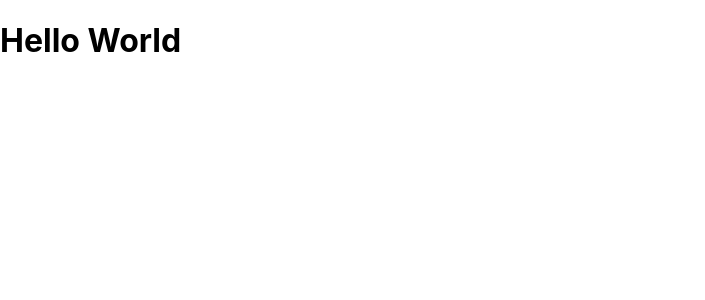
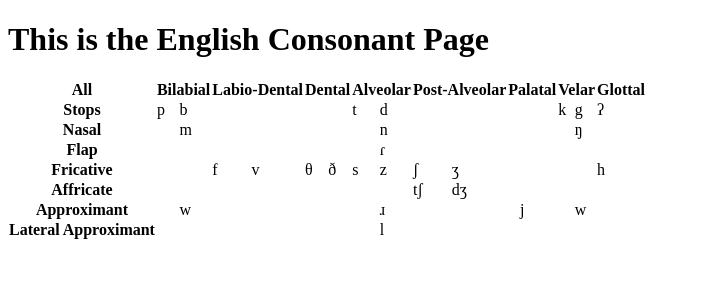
Before and after one commit to Lim-Stanley/fighting-phonetics, a React (Create React App) app: page /english-consonants in a window 1280 px wide. Shown: the top 300 px of the page, without its empty margins (0-705 px from the left). Built offline with nearby package versions, Linux system fonts and the light colour scheme.

Commit message:
IPA Chart With Row/Column Selection Implemented

```diff
--- a/package.json
+++ b/package.json
@@ -8,6 +8,7 @@
     "@testing-library/user-event": "^13.5.0",
     "react": "^18.2.0",
     "react-dom": "^18.2.0",
+    "react-router-dom": "^6.3.0",
     "react-scripts": "5.0.1",
     "web-vitals": "^2.1.4"
   },
--- a/src/App.js
+++ b/src/App.js
@@ -1,8 +1,18 @@
+// Want to first set up pages
+import { BrowserRouter as Router, Route, Routes } from "react-router-dom";
+import EngCons from "./components/EngCons";
+import HomePage from "./components/HomePage";
+
 function App() {
   return (
-    <div>
-      <h1>Hello World</h1>
-    </div>
+    <Router>
+      <div>
+        <Routes>
+          <Route path="/" element={<HomePage />} />
+          <Route path="/english-consonants" element={<EngCons />} />
+        </Routes>
+      </div>
+    </Router>
   );
 }
 
--- /dev/null
+++ b/src/components/EngCons.js
@@ -0,0 +1,72 @@
+import {useState} from 'react'
+import Table from "./Table";
+
+const EngCons = () => {
+    const headings = ['Bilabial', 'Labio-Dental', 'Dental', 'Alveolar', 'Post-Alveolar', 'Palatal', 'Velar', 'Glottal']
+    const headers = ['Stops', 'Nasal', 'Flap', 'Fricative', 'Affricate', 'Approximant', 'Lateral Approximant']
+    const rows = [
+      ['p', 'b', '', '', '', '', 't', 'd', '', '', '', '', 'k', 'g', 'ʔ', ''],
+      ['', 'm', '', '' ,'', '', '', 'n', '', '', '' ,'', '', 'ŋ', '', ''],
+      ['', '', '', '', '', '', '', 'ɾ', '', '', '', '', '', '', '', ''],
+      ['', '', 'f', 'v', 'θ', 'ð', 's', 'z', 'ʃ', 'ʒ', '', '', '', '', 'h', ''],
+      ['', '', '', '', '', '', '', '', 'tʃ', 'dʒ', '', '', '', '', '', ''],
+      ['', 'w', '', '', '', '', '', 'ɹ', '', '', '', 'j', '', 'w', '', ''],
+      ['', '', '', '', '', '', '', 'l', '', '', '', '', '', '', '', '']
+    ]
+    const cols = rows[0].map((_, colIndex) => rows.map(row => row[colIndex]));
+    const initWeights = () => {
+      let ans = {}
+      rows.forEach(row => row.forEach(elem => elem != '' ? ans[elem] = 3 : null))
+      return ans
+    }
+
+    const [selRows, setRows] = useState([])
+    const [selCols, setCols] = useState([])
+    const [weights, setWeights] = useState(initWeights())
+
+    // Select all
+    const selectAll = () => {
+      if (selRows.length == rows.length && selCols.length == cols.length){
+        setRows([])
+        setCols([])
+      }
+      else{
+        setRows(Array.from(Array(rows.length).keys()))
+        setCols(Array.from(Array(cols.length).keys()))
+      }
+    }
+
+    // Toggles a selected row on or off
+    const toggle = (isRow, index) => {
+      if (!isRow) {
+        if (selCols.includes(index * 2)){
+          setCols(selCols.filter(col => col != index * 2 && col != index * 2 + 1))
+        }
+        else{
+          setCols([...selCols, index * 2, index * 2 + 1])
+        }
+      }
+      else{
+        if (selRows.includes(index)){
+          setRows(selRows.filter(row => row != index))
+        }
+        else{
+          setRows([...selRows, index])
+        }
+      }
+    }
+
+    const clickProcess = (id) => {
+        console.log(id)
+    }
+
+  return (
+    <>
+      <h1>This is the English Consonant Page</h1>
+      <Table toggle={toggle} setAll={selectAll} setRows={setRows}
+      handleClick = {clickProcess} headings={headings} headers={headers} rows={rows}/>
+    </>
+  );
+};
+
+export default EngCons;
--- /dev/null
+++ b/src/components/HomePage.js
@@ -0,0 +1,12 @@
+import { Link } from "react-router-dom";
+
+const HomePage = () => {
+  return (
+    <>
+      <h1>This is the Homepage</h1>
+      <Link to="/english-consonants">To English Consonants</Link>
+    </>
+  );
+};
+
+export default HomePage;
--- /dev/null
+++ b/src/components/Table.js
@@ -0,0 +1,17 @@
+import TableHeader from "./TableHeader";
+import TableRow from "./TableRow";
+
+const Table = ({handleClick, headers, headings, rows, setRows, setCols, setWeights, setAll, toggle}) => {
+  return (
+    <table className="cons-table">
+        <tbody>
+        <TableHeader setAll={setAll} setCols={setCols} corner = 'All' headings = {headings} toggle={toggle}/>
+        {headers.map((head, index) =>
+        <TableRow setRows={setRows} setWeights={setWeights}
+        key = {index} ind={index} handleClick = {handleClick} header = {head} columns = {rows[index]} toggle={toggle}/>
+        )}
+        </tbody>
+    </table>
+  );
+};
+export default Table;
--- /dev/null
+++ b/src/components/TableHeader.js
@@ -0,0 +1,20 @@
+const TableHeader = ({ corner, headings, setAll, toggle}) => {
+  return (
+    <tr>
+      <th key={0} className="header" onClick={() => setAll()}>
+        {corner}
+      </th>
+      {headings.map((head, index) => (
+        <th
+          key={index + 1}
+          colSpan={2}
+          className="header"
+          onClick={() => toggle(false, index)}
+        >
+          {head}
+        </th>
+      ))}
+    </tr>
+  );
+};
+export default TableHeader;
--- /dev/null
+++ b/src/components/TableRow.js
@@ -0,0 +1,16 @@
+const TableRow = ({ header, columns, handleClick, toggle, ind }) => {
+  return (
+    <tr>
+      <th key={ind} className="header" onClick={() => toggle(true, ind)}>
+        {header}
+      </th>
+      {columns.map((col, index) => (
+        <td key={index + 1} className={`symbol ${col != "" ? "filled" : ""}`} onClick = {() => handleClick(col)}>
+          {col}
+        </td>
+      ))}
+    </tr>
+  );
+};
+
+export default TableRow;
--- a/src/index.css
+++ b/src/index.css
@@ -1,13 +1,11 @@
-body {
-  margin: 0;
-  font-family: -apple-system, BlinkMacSystemFont, 'Segoe UI', 'Roboto', 'Oxygen',
-    'Ubuntu', 'Cantarell', 'Fira Sans', 'Droid Sans', 'Helvetica Neue',
-    sans-serif;
-  -webkit-font-smoothing: antialiased;
-  -moz-osx-font-smoothing: grayscale;
+.cons-table{
+  border-collapse: collapse;
 }
 
-code {
-  font-family: source-code-pro, Menlo, Monaco, Consolas, 'Courier New',
-    monospace;
+.header{
+  cursor: pointer;
 }
+
+.symbol.filled{
+  cursor: pointer;
+}
```
Also changed, not shown: src/components/Recommender.js (added, +28 -0 lines), todo.txt (added), 1 other file (tests, documents, lock files or other folders).
